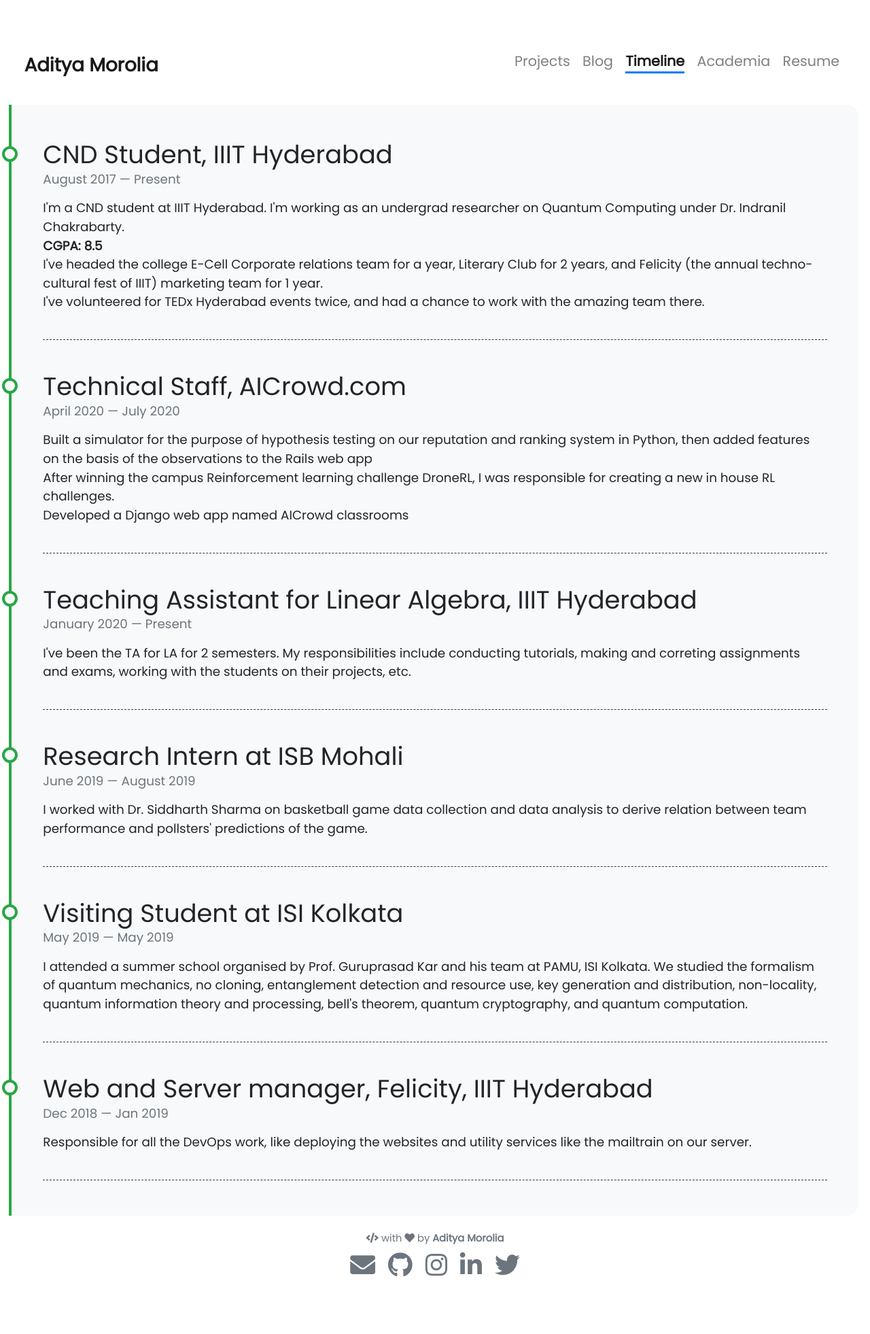
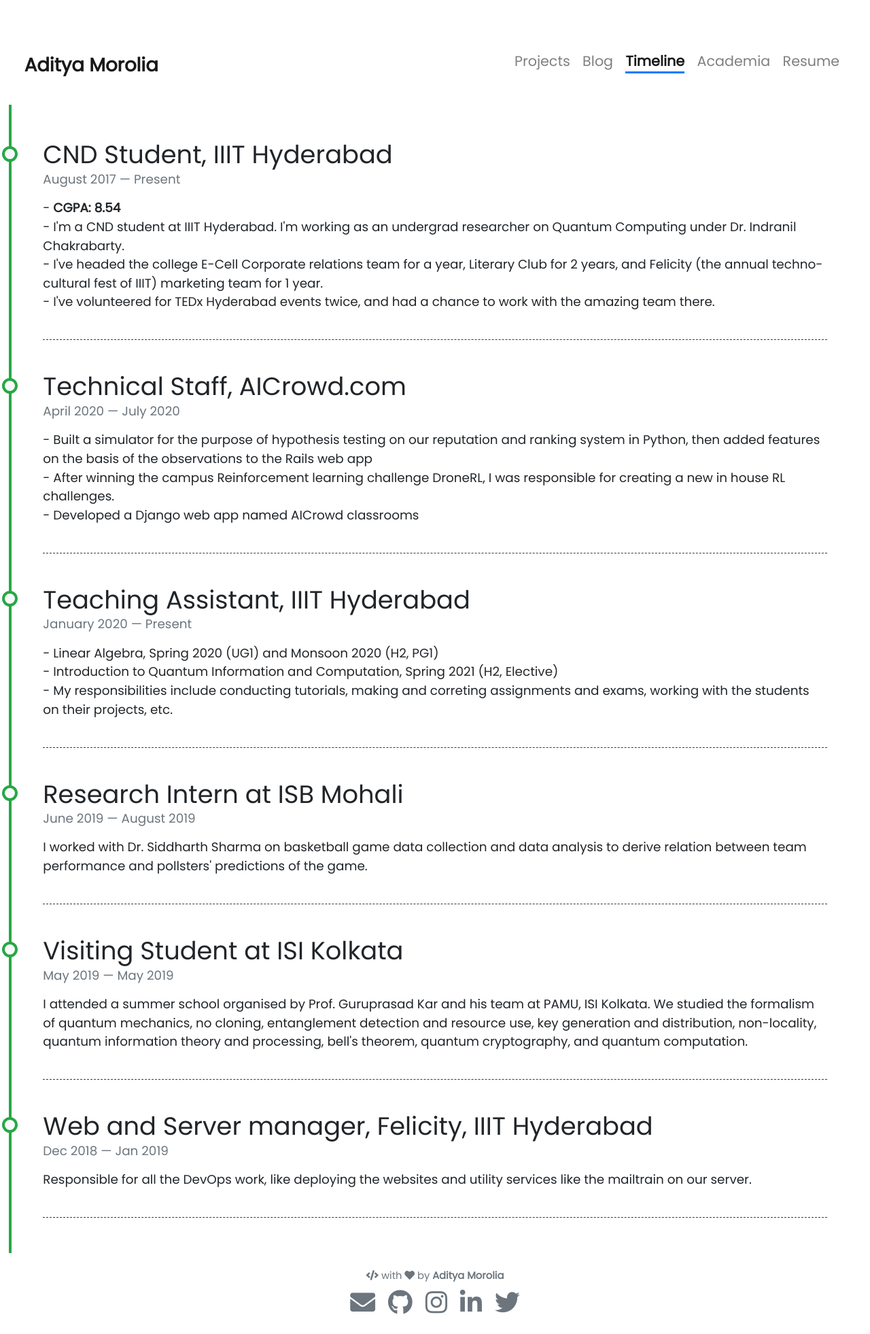
Before and after one commit to TheCharmingSociopath/TheCharmingSociopath.github.io, a Jekyll site: the page built from pages/timeline.md, in a window 1280 px wide. Shown: the whole page at 68% size. Built offline with Jekyll 4.4.1, drawn with Linux system fonts in a browser that asks for light colours; nearby versions of some CDN libraries; before the commit the page ends 1907 px from its top, so only the background shows below that.

Commit message:
timeline updates

```diff
--- a/_data/timeline.yml
+++ b/_data/timeline.yml
@@ -2,23 +2,26 @@
   from: August 2017
   to: Present
   description: >
-               I'm a CND student at IIIT Hyderabad. I'm working as an undergrad researcher on Quantum Computing under Dr. Indranil Chakrabarty. <br/>
-               <b> CGPA: 8.5 </b> <br/>
-               I've headed the college E-Cell Corporate relations team for a year, Literary Club for 2 years, and Felicity (the annual techno-cultural fest of IIIT) marketing team for 1 year. <br/>
-               I've volunteered for TEDx Hyderabad events twice, and had a chance to work with the amazing team there. <br/>
+               - <b> CGPA: 8.54 </b> <br/>
+               - I'm a CND student at IIIT Hyderabad. I'm working as an undergrad researcher on Quantum Computing under Dr. Indranil Chakrabarty. <br/>
+               - I've headed the college E-Cell Corporate relations team for a year, Literary Club for 2 years, and Felicity (the annual techno-cultural fest of IIIT) marketing team for 1 year. <br/>
+               - I've volunteered for TEDx Hyderabad events twice, and had a chance to work with the amazing team there. <br/>
 
 - title: Technical Staff, AICrowd.com
   from: April 2020
   to: July 2020
   description: >
-               Built a simulator for the purpose of hypothesis testing on our reputation and ranking system in Python, then added features on the basis of the observations to the Rails web app <br/>
-               After winning the campus Reinforcement learning challenge DroneRL, I was responsible for creating a new in house RL challenges. <br/>
-               Developed a Django web app named <a src="https://classroom.aicrowd.com/"> AICrowd classrooms </a>
+               - Built a simulator for the purpose of hypothesis testing on our reputation and ranking system in Python, then added features on the basis of the observations to the Rails web app <br/>
+               - After winning the campus Reinforcement learning challenge DroneRL, I was responsible for creating a new in house RL challenges. <br/>
+               - Developed a Django web app named <a src="https://classroom.aicrowd.com/"> AICrowd classrooms </a>
 
-- title: Teaching Assistant for Linear Algebra, IIIT Hyderabad
+- title: Teaching Assistant, IIIT Hyderabad
   from: January 2020
   to: Present
-  description: I've been the TA for LA for 2 semesters. My responsibilities include conducting tutorials, making and correting assignments and exams, working with the students on their projects, etc.
+  description: >
+                - Linear Algebra, Spring 2020 (UG1) and Monsoon 2020 (H2, PG1) <br/>
+                - Introduction to Quantum Information and Computation, Spring 2021 (H2, Elective) <br/>
+                - My responsibilities include conducting tutorials, making and correting assignments and exams, working with the students on their projects, etc. <br/>
 
 - title: Research Intern at ISB Mohali
   from: June 2019
--- a/_sass/_timeline.scss
+++ b/_sass/_timeline.scss
@@ -1,6 +1,6 @@
 .timeline-body {
   position: relative;
-  background-color: $light;
+  // background-color: $light;
   border-radius: 0 $rounded-borders $rounded-borders 0;
   padding: 5px 0;
 
```
Also changed, not shown: _data/projects.yml (+12 -0 lines), assets/images/projects/mapreduce.jpg (added), assets/images/projects/vaccination.jpeg (added).
